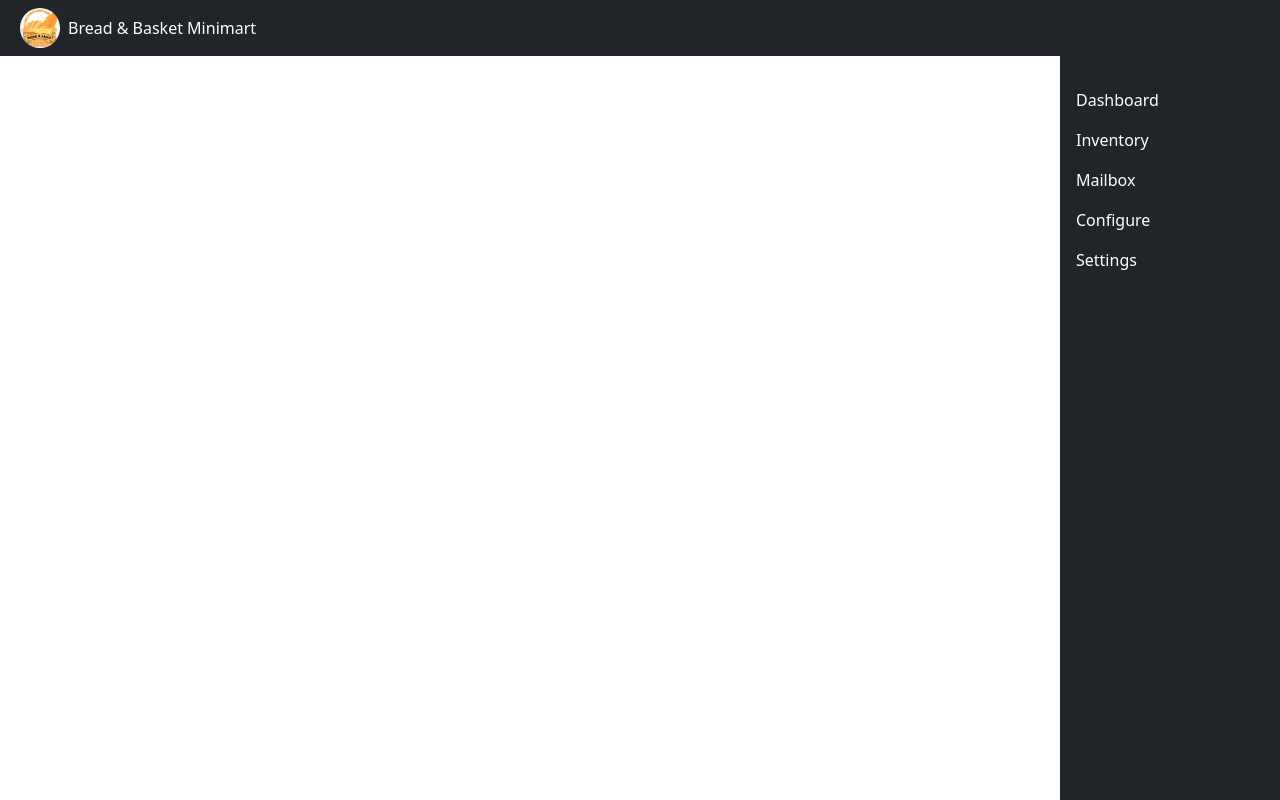
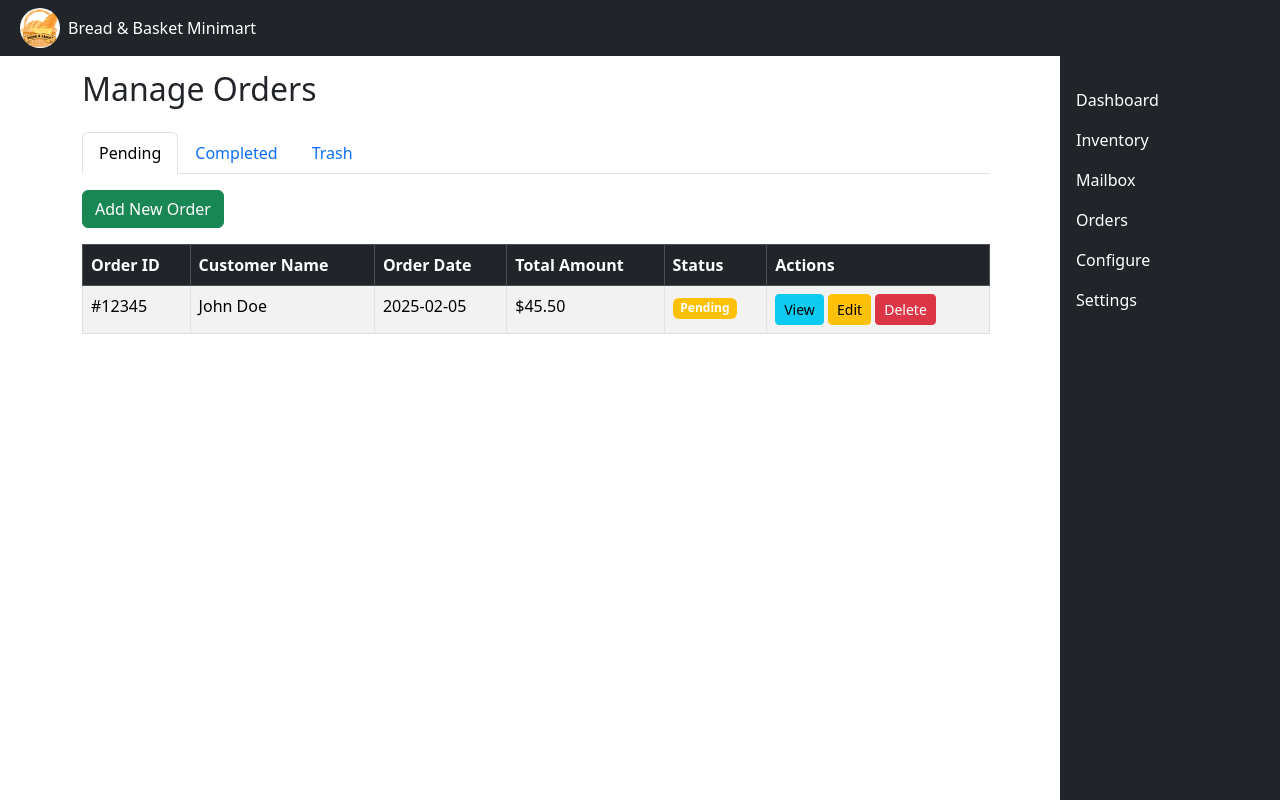
Before and after one commit to PossiblyBread/Bread-Basket, a PHP site: page /Admin/orders.php in a window 1280 px wide. Run offline with PHP 8.4, Linux system fonts and the light colour scheme.

Commit message:
Add files via upload

```diff
--- a/Admin/inventory.php
+++ b/Admin/inventory.php
@@ -7,7 +7,7 @@
 </head>
 <body>
     <?php include('navbar.php'); ?>
-    <main class="container mt-4 pantry">
+    <main class="container pantry">
         <h2 class="mb-4">Inventory Management</h2>
         <ul class="nav nav-tabs" id="inventoryTabs" role="tablist">
             <li class="nav-item" role="presentation">
--- a/Admin/navbar.php
+++ b/Admin/navbar.php
@@ -33,6 +33,9 @@
                 </li>
                 <li class="nav-item">
                     <a class="nav-link text-white" href="mailbox.php">Mailbox</a>
+                </li>
+                <li class="nav-item">
+                    <a class="nav-link text-white" href="orders.php">Orders</a>
                 </li>
                 <li class="nav-item">
                     <a class="nav-link text-white" href="configure.php">Configure</a>
--- a/Admin/orders.php
+++ b/Admin/orders.php
@@ -3,12 +3,45 @@
 <head>
     <meta charset="UTF-8">
     <meta name="viewport" content="width=device-width, initial-scale=1.0">
-    <link rel="stylesheet" href="../Assets/CSS/admin-style.css">
     <title>Bread & Basket - Orders</title>
-
 </head>
 <body>
     <?php include('navbar.php'); ?>
-
+    <main class="container orders">
+        <h2 class="mb-4">Manage Orders</h2>
+        <ul class="nav nav-tabs" id="orderTabs" role="tablist">
+            <li class="nav-item" role="presentation">
+                <button class="nav-link active" id="pending-tab" data-bs-toggle="tab" data-bs-target="#pending" type="button" role="tab">Pending</button>
+            </li>
+            <li class="nav-item" role="presentation">
+                <button class="nav-link" id="completed-tab" data-bs-toggle="tab" data-bs-target="#completed" type="button" role="tab">Completed</button>
+            </li>
+            <li class="nav-item" role="presentation">
+                <button class="nav-link" id="trash-tab" data-bs-toggle="tab" data-bs-target="#trash" type="button" role="tab">Trash</button>
+            </li>
+        </ul>
+        <div class="tab-content mt-3" id="orderTabsContent">
+            <?php include('orders/pending.php'); ?>
+            <?php include('orders/completed.php'); ?>
+            <?php include('orders/trash.php'); ?>
+        </div>
+    </main>
 </body>
 </html>
+<style>
+    .orders {
+        padding-right: 220px;
+    }
+    .orders .modal {
+        margin-top: 100px;
+        padding-right: 220px;
+    }
+    @media (max-width: 991px) {
+        .orders {
+            padding-right: 0;
+        }
+        .orders .modal {
+            padding-right: 0;
+        }
+    }
+</style>
--- /dev/null
+++ b/Admin/orders/completed.php
@@ -0,0 +1,3 @@
+<div class="tab-pane fade" id="completed" role="tabpanel" aria-labelledby="completed-tab">
+    <h5>No orders yet in Completed tab.</h5>
+</div>
--- /dev/null
+++ b/Admin/orders/pending.php
@@ -0,0 +1,130 @@
+<div class="tab-pane fade show active" id="pending" role="tabpanel" aria-labelledby="pending-tab">
+    <button type="button" class="btn btn-success mb-3" data-bs-toggle="modal" data-bs-target="#addOrderModal">
+        Add New Order
+    </button>
+
+    <div class="table-responsive">
+        <table class="table table-striped table-bordered">
+            <thead class="table-dark">
+                <tr>
+                    <th scope="col">Order ID</th>
+                    <th scope="col">Customer Name</th>
+                    <th scope="col">Order Date</th>
+                    <th scope="col">Total Amount</th>
+                    <th scope="col">Status</th>
+                    <th scope="col">Actions</th>
+                </tr>
+            </thead>
+            <tbody>
+                <tr>
+                    <td>#12345</td>
+                    <td>John Doe</td>
+                    <td>2025-02-05</td>
+                    <td>$45.50</td>
+                    <td><span class="badge bg-warning">Pending</span></td>
+                    <td>
+                        <button type="button" class="btn btn-info btn-sm" data-bs-toggle="modal" data-bs-target="#orderModal12345">
+                            View
+                        </button>
+                        <a href="edit-order.php?id=12345" class="btn btn-warning btn-sm">Edit</a>
+                        <a href="delete-order.php?id=12345" class="btn btn-danger btn-sm">Delete</a>
+                    </td>
+                </tr>
+            </tbody>
+        </table>
+    </div>
+    <div class="modal fade" id="addOrderModal" tabindex="-1" aria-labelledby="addOrderModalLabel" aria-hidden="true">
+        <div class="modal-dialog">
+            <div class="modal-content">
+                <div class="modal-header">
+                    <h5 class="modal-title" id="addOrderModalLabel">Add New Order</h5>
+                    <button type="button" class="btn-close" data-bs-dismiss="modal" aria-label="Close"></button>
+                </div>
+                <div class="modal-body">
+                    <form action="add-order.php" method="POST">
+                        <div class="mb-3">
+                            <label for="customerName" class="form-label">Customer Name</label>
+                            <input type="text" class="form-control" id="customerName" name="customerName" required>
+                        </div>
+                        <div class="mb-3">
+                            <label for="selectedItems" class="form-label">Selected Bakery Items</label>
+                            <div class="item">
+                                <select class="form-select item-select" required>
+                                    <option value="Bread" data-price="2.50">Bread - $2.50</option>
+                                    <option value="Cake" data-price="15.00">Cake - $15.00</option>
+                                    <option value="Croissants" data-price="3.00">Croissants - $3.00</option>
+                                    <option value="Muffins" data-price="4.50">Muffins - $4.50</option>
+                                    <option value="Donuts" data-price="1.50">Donuts - $1.50</option>
+                                    <option value="Cookies" data-price="2.00">Cookies - $2.00</option>
+                                </select>
+                                <button type="button" class="btn btn-primary mt-2 addItem">Add Item</button>
+                            </div>
+                        </div>
+                        <div class="mb-3" id="itemsListContainer"></div>
+                        <div class="mb-3">
+                            <label for="totalAmount" class="form-label">Total Amount</label>
+                            <input type="number" step="0.01" class="form-control" id="totalAmount" name="totalAmount" readonly>
+                        </div>
+                        <button type="submit" class="btn btn-primary">Add Order</button>
+                    </form>
+                </div>
+            </div>
+        </div>
+    </div>
+</div>
+
+<script>
+    const itemPrices = {
+        "Bread": 2.50,
+        "Cake": 15.00,
+        "Croissants": 3.00,
+        "Muffins": 4.50,
+        "Donuts": 1.50,
+        "Cookies": 2.00
+    };
+
+    // Function to update the total amount
+    function updateTotal() {
+        let total = 0;
+        document.querySelectorAll('.item-row').forEach(itemRow => {
+            const quantity = itemRow.querySelector('.item-quantity').value;
+            const price = itemPrices[itemRow.querySelector('.item-select').value];
+            total += price * quantity;
+        });
+
+        document.getElementById('totalAmount').value = total.toFixed(2);
+    }
+
+    // Add item to the list of selected bakery items
+    document.querySelector('.addItem').addEventListener('click', function () {
+        const itemSelect = document.querySelector('.item-select');
+        const itemName = itemSelect.options[itemSelect.selectedIndex].text;
+        const itemPrice = itemPrices[itemSelect.value];
+
+        const itemRow = document.createElement('div');
+        itemRow.classList.add('item-row', 'mb-2', 'border', 'p-2');
+        itemRow.innerHTML = `
+            <div class="d-flex justify-content-between align-items-center">
+                <span>${itemName}</span>
+                <span>($${itemPrice.toFixed(2)})</span>
+                <input type="number" class="item-quantity form-control w-25" value="1" min="1">
+                <button type="button" class="btn btn-danger btn-sm removeItem">Remove</button>
+            </div>
+        `;
+        document.getElementById('itemsListContainer').appendChild(itemRow);
+        itemSelect.selectedIndex = 0; // Reset the select input
+
+        // Remove item functionality
+        itemRow.querySelector('.removeItem').addEventListener('click', function () {
+            itemRow.remove();
+            updateTotal();
+        });
+
+        itemRow.querySelector('.item-quantity').addEventListener('input', updateTotal);
+
+        updateTotal();
+    });
+
+    // Update the total when the page is loaded
+    document.addEventListener('DOMContentLoaded', updateTotal);
+</script>
--- /dev/null
+++ b/Admin/orders/trash.php
@@ -0,0 +1,3 @@
+<div class="tab-pane fade" id="trash" role="tabpanel" aria-labelledby="trash-tab">
+    <h5>No orders in Trash.</h5>
+</div>
```
